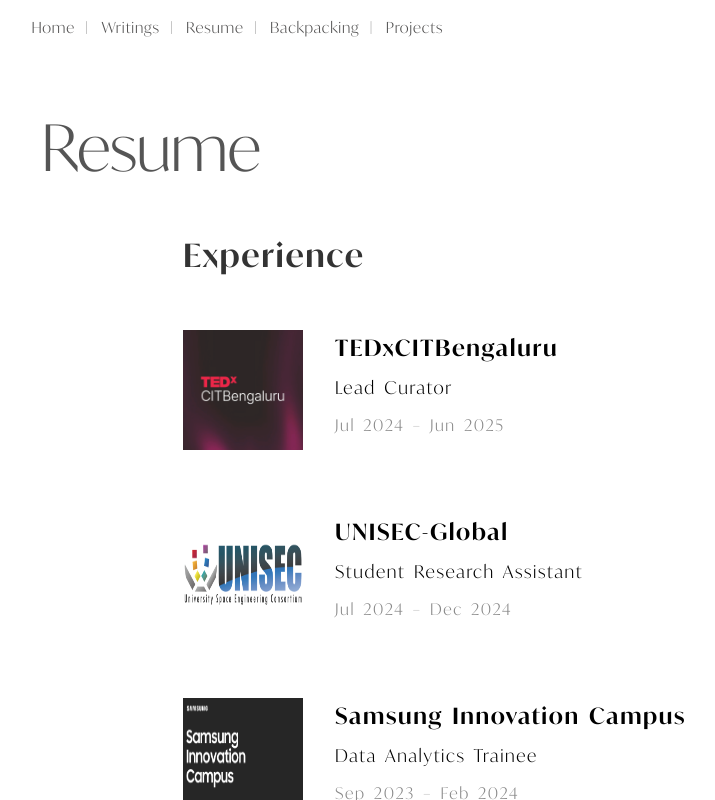
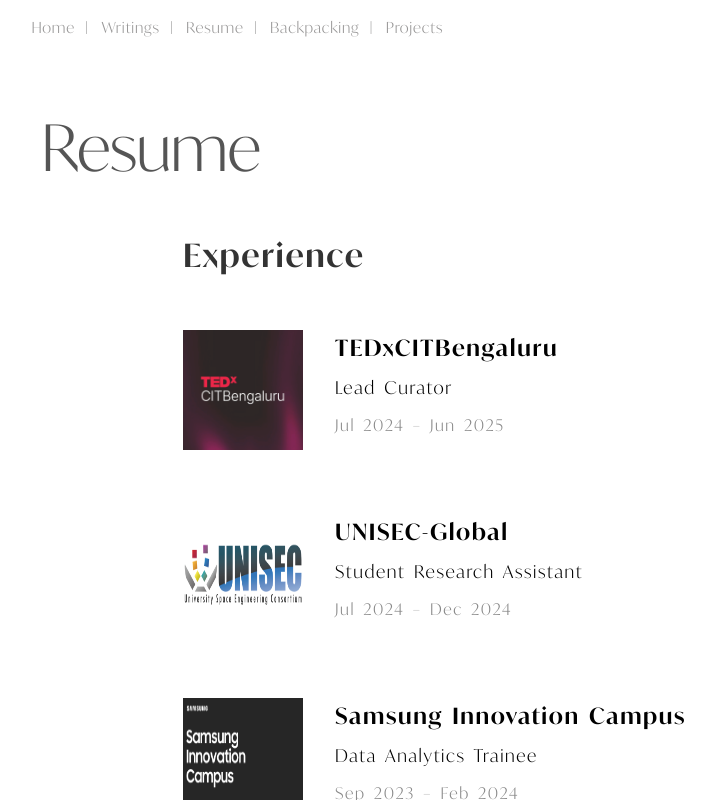
Before and after one commit to roshanibankar/iPortfolio, a React (Vite) app: page /resume in a window 1280 px wide. Shown: the whole page, without its empty margins (7-722 px from the left). Built offline with nearby package versions, Linux system fonts and the light colour scheme; the HTML template or start-up script is replaced by a standard one.

Commit message:
new home-bg

```diff
--- a/src/index.css
+++ b/src/index.css
@@ -36,6 +36,7 @@
   justify-content: flex-start; /* left-aligned */
   position: relative;
   overflow: hidden;
+  opacity: 0.95;
 }
 
 .hero-content {
@@ -123,12 +124,12 @@
 
 .body-grid {
   display: grid;
-  grid-template-columns: 2fr 1fr; /* left wider, right narrower */
+  grid-template-columns: 2fr 1fr;
   gap: 4rem;
-  width: 100%; /* take full width */
-  max-width: 1200px; /* optional: constrain max width for readability */
+  width: 100%;
+  max-width: 1200px;
   margin: 0 auto;
-  padding: 0 1rem; /* optional small padding inside max-width */
+  padding: 0 1rem;
 }
 
 /* Left column */
@@ -279,7 +280,7 @@
 
 .nav-links a {
   text-decoration: none;
-  color: rgb(81, 80, 80);
+  color: rgb(151, 150, 150);
   margin: 0 0.4rem;
   font-weight: 700;
   transition: color 0.2s ease, font-weight 0.2s ease;
@@ -289,7 +290,7 @@
 .nav-links a:not(:last-child)::after {
   content: " | ";
   margin-left: 0.4rem;
-  color: rgb(100, 100, 100);
+  color: rgb(82, 81, 81);
 }
 
 .nav-links a:hover {
```
Also changed, not shown: 1 other file (tests, documents, lock files or other folders).
